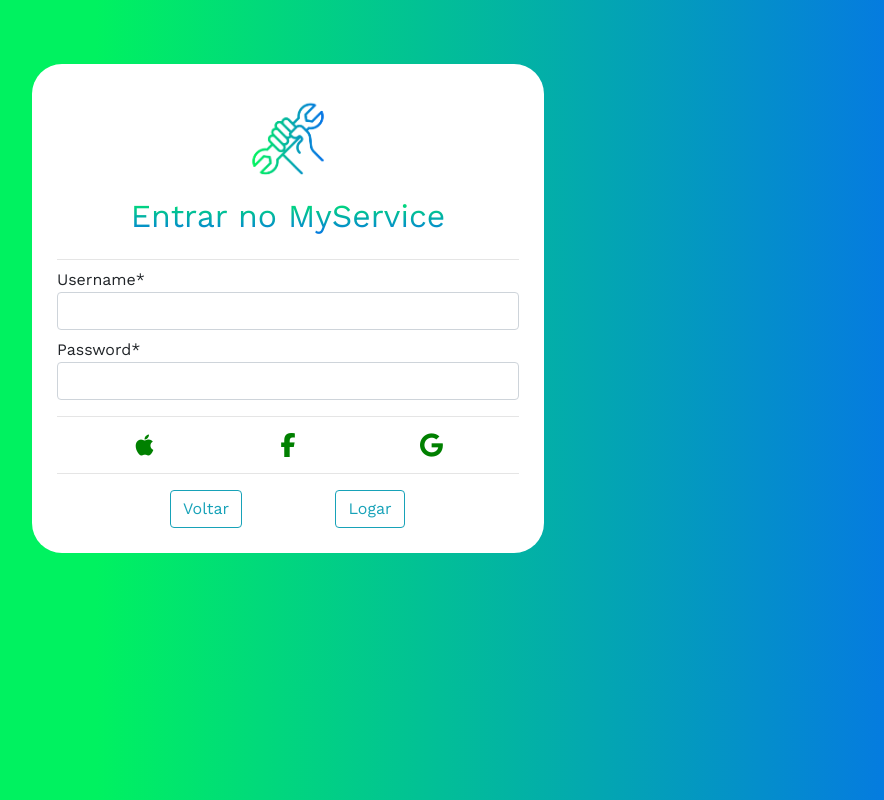
After one commit to abdielmartins/myservice, a Django app: template templates/login.html in a window 1280 px wide. The commit adds this page. Shown: the whole page, without its empty margins (352-1236 px from the left). Run offline with Django 3.2, Linux system fonts and the light colour scheme; the template is opened without the code that fills it: values that come from a table or form of the project are taken from there, others are empty; tables that the repository leaves empty hold one stand-in row (values such as "Sample post"); some libraries are stand-ins or nearby versions.

Commit message:
finished loginviews

```diff
--- a/accounts/forms.py
+++ b/accounts/forms.py
@@ -28,8 +28,8 @@
 
 
 class UserRegisterForm(forms.ModelForm):
-    email = forms.EmailField(label='Email address')
-    email2 = forms.EmailField(label='Confirm Email')
+    email = forms.EmailField(label='Seu Email:')
+    email2 = forms.EmailField(label='Confirme seu Email:')
     password = forms.CharField(widget=forms.PasswordInput)
 
     class Meta:
@@ -48,6 +48,5 @@
             raise forms.ValidationError("Os emails não são iguais")
         email_qs = User.objects.filter(email=email)
         if email_qs.exists():
-            raise forms.ValidationError(
-                "Email já cadastrado em nosso banco de dados.")
+            raise forms.ValidationError("Email já cadastrado em nosso banco de dados.")
         return super(UserRegisterForm, self).clean(*args, **kwargs)
--- /dev/null
+++ b/myservice/static/css/styleLogin.css
@@ -0,0 +1,36 @@
+* {
+    margin: 0;
+    padding: 0;
+    border: 0;
+}
+html,body,h1,h2,h3,h4,h5 {
+    font-family: "Work Sans", sans-serif;
+}
+
+body {
+    padding: 5% 30% 10% 30%;
+    background: rgb(0,242,96);
+    background: linear-gradient(90deg, rgba(0,242,96,1) 35%, rgba(5,117,230,1) 100%);
+}
+
+.container-fluid {
+    padding: 25px;
+    background: #FFFFFF;
+    line-height: 8px;
+    border-radius: 30px ;
+}
+
+#gradientText {
+        font-size: 32px;
+        background: -webkit-linear-gradient(#00F260, #0575E6);
+        -webkit-background-clip: text;
+        -webkit-text-fill-color: transparent;
+}
+
+.loginBtn {
+    padding-top: 3%;
+}
+
+#headerLogin {
+    padding: 10px 0 20px 0;
+}
--- /dev/null
+++ b/templates/login.html
@@ -0,0 +1,75 @@
+{% load static %}
+{% load crispy_forms_tags %}
+<!doctype html>
+<html lang="en">
+  <head>
+    <meta charset="utf-8">
+    <meta name="viewport" content="width=device-width, initial-scale=1, shrink-to-fit=no">
+    <meta name="description" content="">
+    <meta name="author" content="">
+    <link rel="icon" href="">
+
+    <title>My Service</title>
+
+    <!-- Worker SANS import -->
+    <link href="https://fonts.googleapis.com/css2?family=Work+Sans:ital,wght@0,400;0,700;1,400;1,700&display=swap" rel="stylesheet">
+
+    <!-- Bootstrap core CSS -->
+    <link rel="stylesheet" href="https://stackpath.bootstrapcdn.com/bootstrap/4.1.3/css/bootstrap.min.css" integrity="sha384-MCw98/SFnGE8fJT3GXwEOngsV7Zt27NXFoaoApmYm81iuXoPkFOJwJ8ERdknLPMO" crossorigin="anonymous">
+
+    <!-- Custom styles for this website -->
+    <link href="{% static "css/styleLogin.css" %}" rel="stylesheet">
+  </head>
+   <body>
+      <div class="container-fluid">
+         <div class="row">
+            <div class="col-md-3"></div>
+            <div class="col-md-6 text-center"><img src="{% static "images/myservice.png"%}" class="img-fluid w-50" alt="MyService"></div>
+            <div class="col-md-3"></div>
+         </div>
+         <div class="row">
+            <div class="col-md-12">
+               <h3 class="text-center" id="gradientText">
+                  Entrar no MyService
+               </h3>
+            </div>
+         </div>
+         <hr>
+         <div class="row">
+            <div class="col-md-12">
+               <form method="POST">
+                  {% csrf_token %}
+                  {{ form|crispy }}
+                  <hr>
+                  <div class="row">
+                     <div class="col-md-12 text-center">
+                        <div class="row text-center">
+                           <div class="col-md-1"></div>
+                           <div class="col-md-3 text-center"><i class='fab fa-apple' style='font-size:24px;color:green'></i></div>
+                           <div class="col-md-4 text-center"><i class='fab fa-facebook-f' style='font-size:24px;color:green'></i></div>
+                           <div class="col-md-3 text-center"><i class='fab fa-google' style='font-size:24px;color:green'></i></div>
+                           <div class="col-md-1"></div>
+                        </div>
+                     </div>
+                  </div>
+                  <hr>
+                  <div class="row">
+                     <div class="col-md-2"></div>
+                     <div class="col-md-4 text-center">
+                        <a class="btn btn-outline-info" href="{% url 'home' %}" role="button">Voltar</a>
+                     </div>
+                     <div class="col-md-4 text-center">
+                        <button class="btn btn-outline-info" type="submit">Logar</button>
+                     </div>
+                     <div class="col-md-2"></div>
+                  </div>
+               </form>
+            </div>
+         </div>
+      </div>
+      <script src='https://kit.fontawesome.com/a076d05399.js'></script>
+      <script src="https://code.jquery.com/jquery-3.4.1.slim.min.js" integrity="sha384-J6qa4849blE2+poT4WnyKhv5vZF5SrPo0iEjwBvKU7imGFAV0wwj1yYfoRSJoZ+n" crossorigin="anonymous"></script>
+      <script src="https://cdn.jsdelivr.net/npm/popper.js@1.16.0/dist/umd/popper.min.js" integrity="sha384-Q6E9RHvbIyZFJoft+2mJbHaEWldlvI9IOYy5n3zV9zzTtmI3UksdQRVvoxMfooAo" crossorigin="anonymous"></script>
+      <script src="https://stackpath.bootstrapcdn.com/bootstrap/4.4.1/js/bootstrap.min.js" integrity="sha384-wfSDF2E50Y2D1uUdj0O3uMBJnjuUD4Ih7YwaYd1iqfktj0Uod8GCExl3Og8ifwB6" crossorigin="anonymous"></script>
+   </body>
+</html>
```
Also changed, not shown: templates/home.html (+4 -5 lines), templates/signup.html (added, +58 -0 lines).
